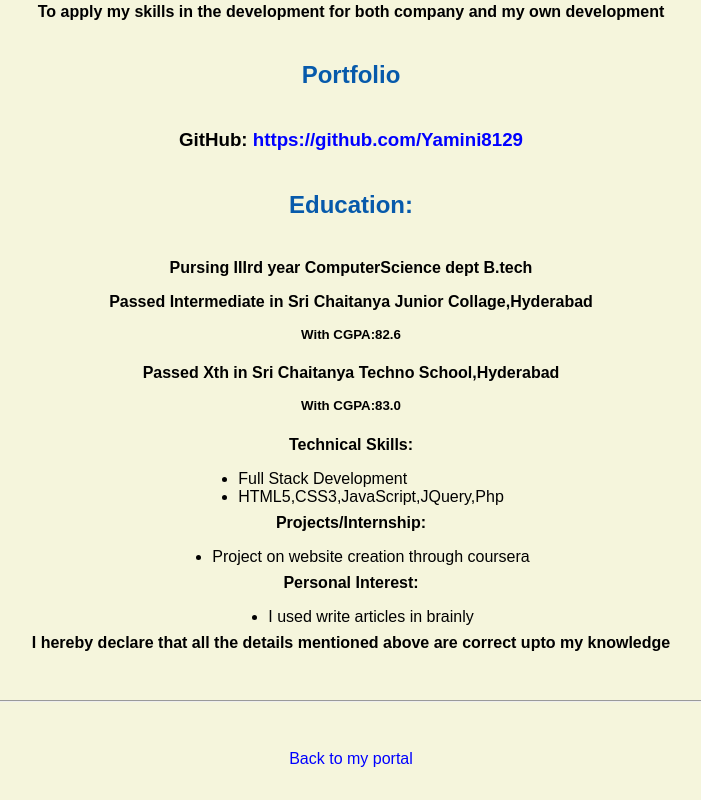
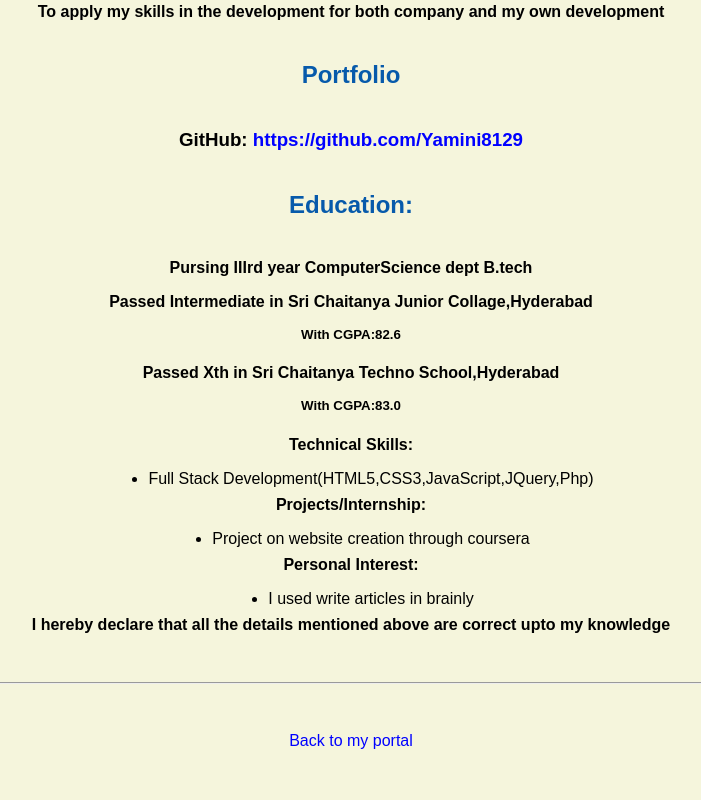
Before and after one commit to Yamini8129/Yamini8129.github.io, a plain HTML site: page resume.html in a window 1280 px wide. Shown: the part 618-1418 px from the top of the page, without its empty margins (289-990 px from the left). Drawn offline with Linux system fonts and the light colour scheme.

Commit message:
Update resume.html

```diff
--- a/resume.html
+++ b/resume.html
@@ -33,8 +33,7 @@
     <h5>With CGPA:83.0</h5>
     <h4>Technical Skills:</h4>
       <ul>
-        <li>Full Stack Development</li>
-        <li>HTML5,CSS3,JavaScript,JQuery,Php</li>
+        <li>Full Stack Development<span>(HTML5,CSS3,JavaScript,JQuery,Php)</span>
       </ul>
       <h4>Projects/Internship:</h4>
       <ul>
```
